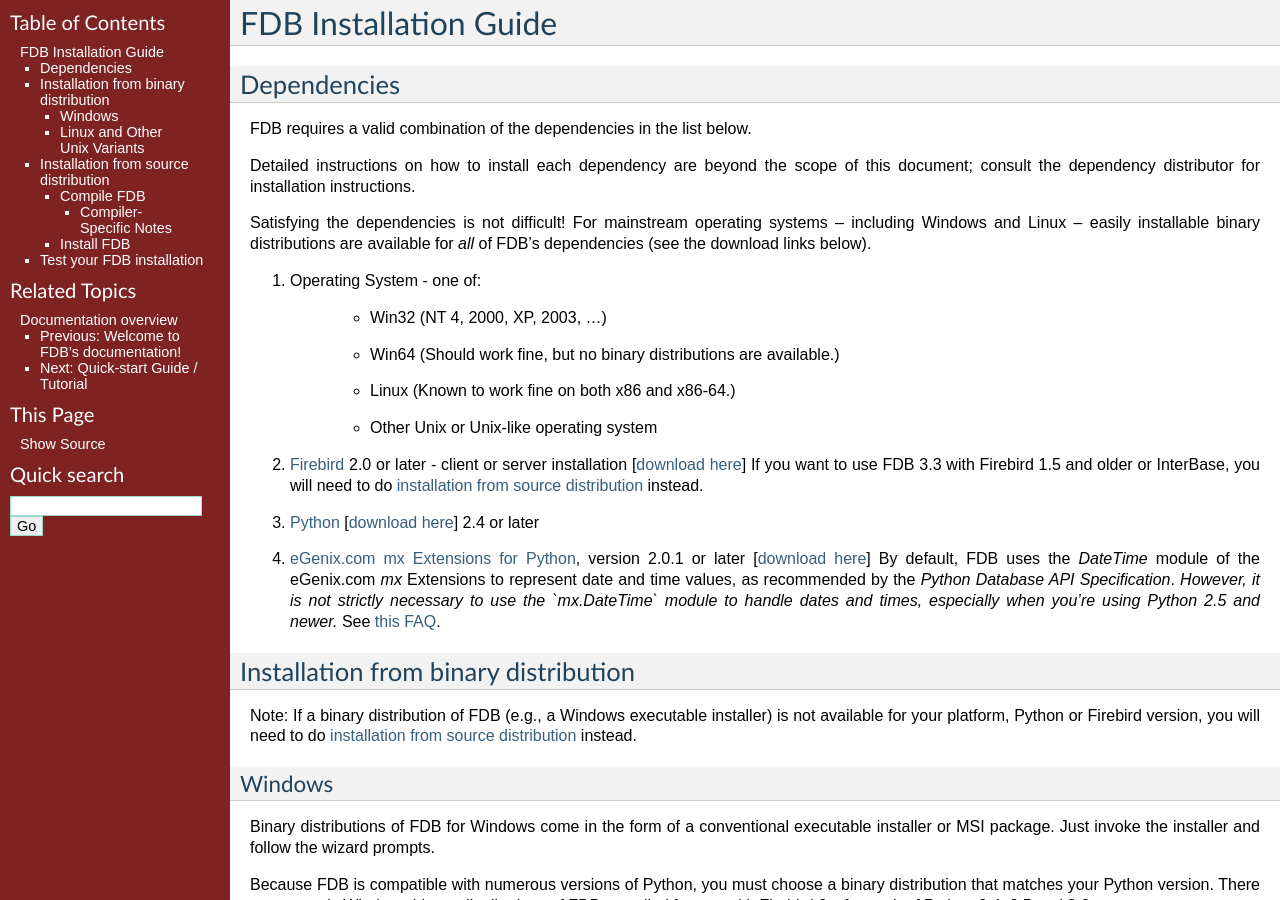
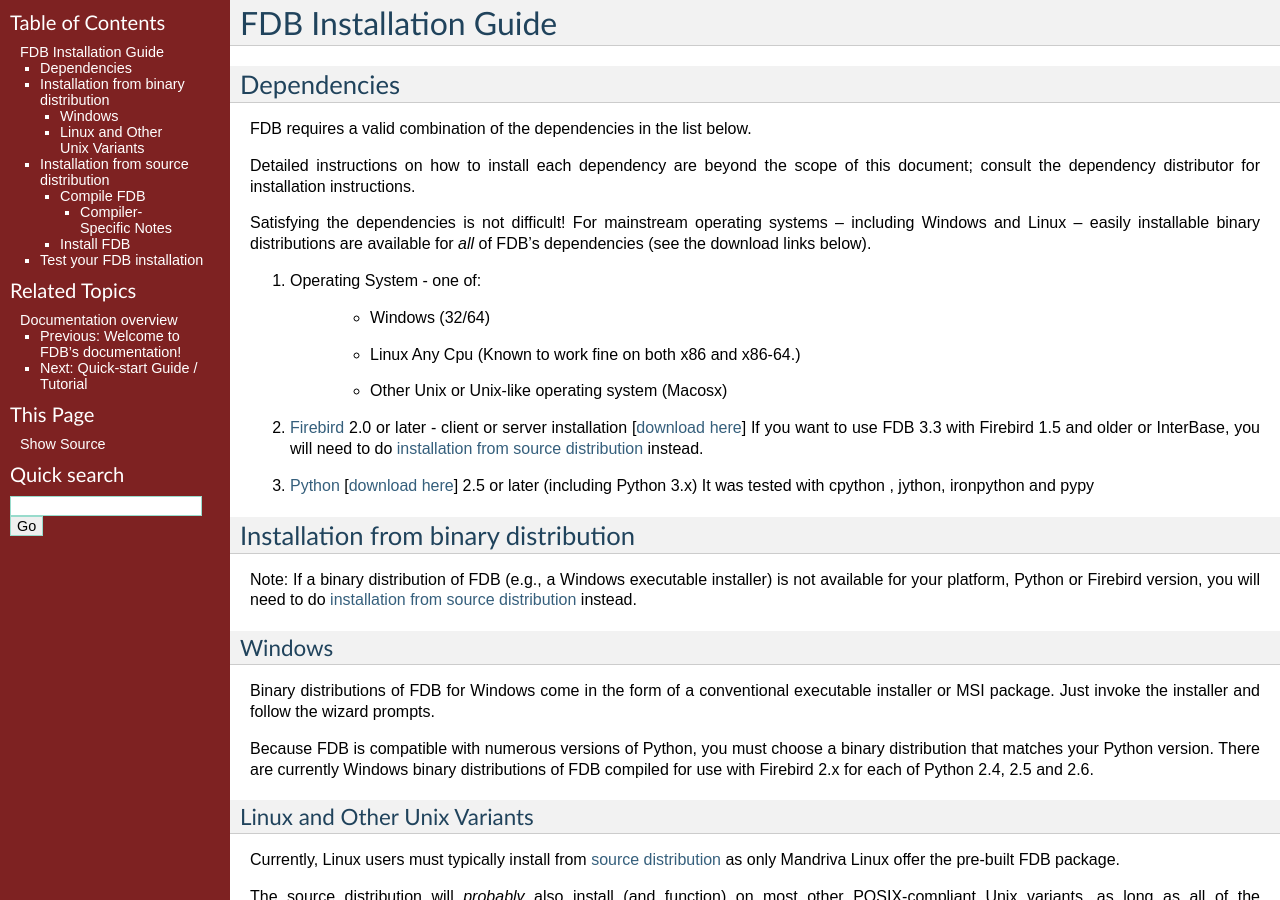
Before and after one commit to andrewleech/fdb_embedded, a Sphinx documentation site: the page built from sphinx/installation.txt, in a window 1280 px wide and 900 px high. Built offline with Sphinx 7.4.7, drawn with Linux system fonts in a browser that asks for light colours.

Commit message:
docs cleanup
git-svn-id: svn://svn.code.sf.net/p/firebird/code/python/fdb/trunk@54586 65644016-39b1-43b1-bf79-96bc8fe82c15

```diff
--- a/sphinx/installation.txt
+++ b/sphinx/installation.txt
@@ -21,28 +21,16 @@ dependencies (see the download links below).
 
 #. Operating System - one of:
 
-    + Win32 (NT 4, 2000, XP, 2003, ...)
-    + Win64 (Should work fine, but no binary distributions are available.)
-    + Linux (Known to work fine on both x86 and x86-64.)
-    + Other Unix or Unix-like operating system
+    + Windows (32/64)
+    + Linux Any Cpu (Known to work fine on both x86 and x86-64.)
+    + Other Unix or Unix-like operating system (Macosx)
 
 #. `Firebird <http://www.firebirdsql.org>`__ 2.0 or later - client or server
    installation [`download here <http://sourceforge.net/project/showfiles.php?group_id=9028>`__]
    If you want to use FDB 3.3 with Firebird 1.5 and older or InterBase, you
    will need to do `installation from source distribution`_ instead.
 #. `Python <http://www.python.org>`__ [`download here
-   <http://www.python.org/download/>`__] 2.4 or later
-#. `eGenix.com mx Extensions for Python
-   <http://www.lemburg.com/files/python/eGenix-mx-Extensions.html>`__,
-   version 2.0.1 or later [`download here
-   <http://www.lemburg.com/files/python/eGenix-mx-Extensions.html
-   #Download-mxBASE>`__] By default, FDB uses the `DateTime`
-   module of the eGenix.com `mx` Extensions to represent date and time
-   values, as recommended by the
-   *Python Database API Specification*. *However, it is not strictly necessary
-   to use the `mx.DateTime` module to handle dates and times, especially when you're
-   using Python 2.5 and newer.* See `this
-   FAQ <usage.html#faq_fep_is_mxdatetime_required>`__.
+   <http://www.python.org/download/>`__] 2.5 or later (including Python 3.x) It was tested with cpython , jython, ironpython and pypy
 
 Installation from binary distribution
 *************************************
```
Also changed, not shown: sphinx/links.txt (+5 -3 lines).
